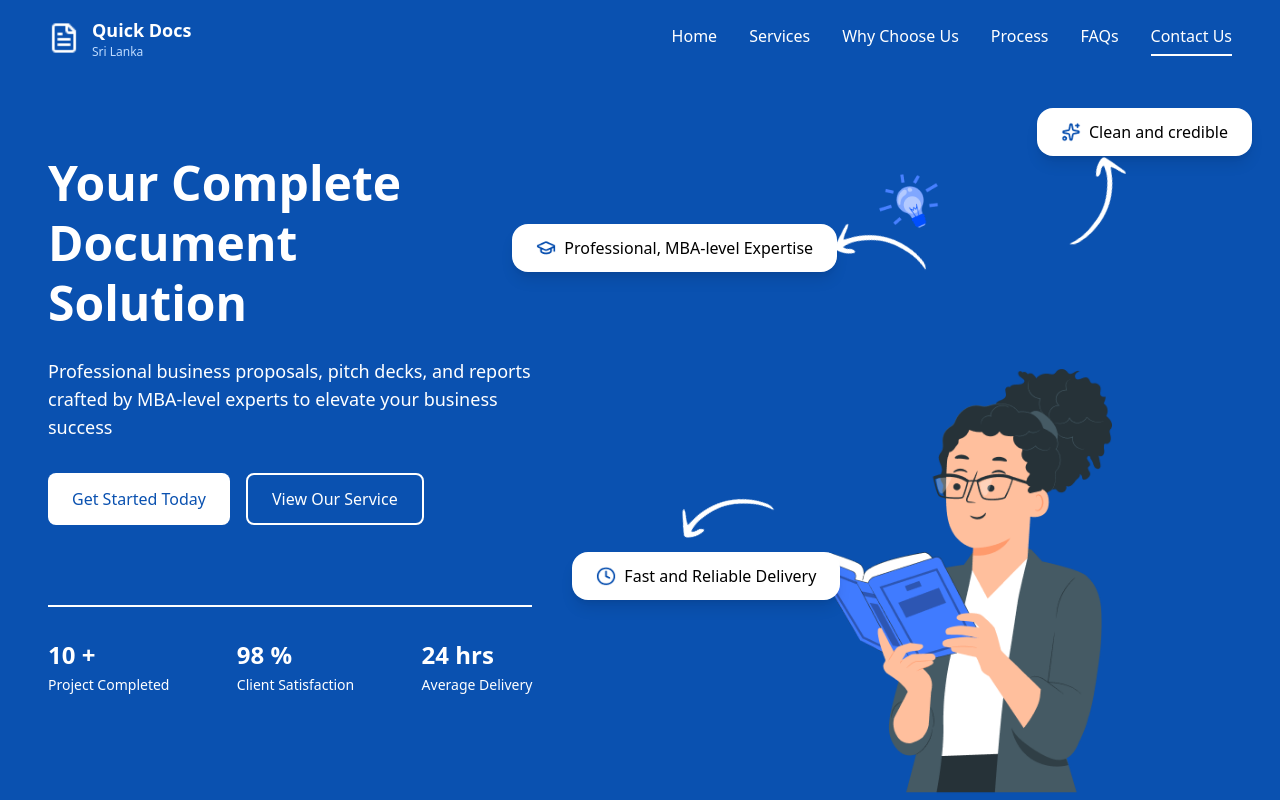
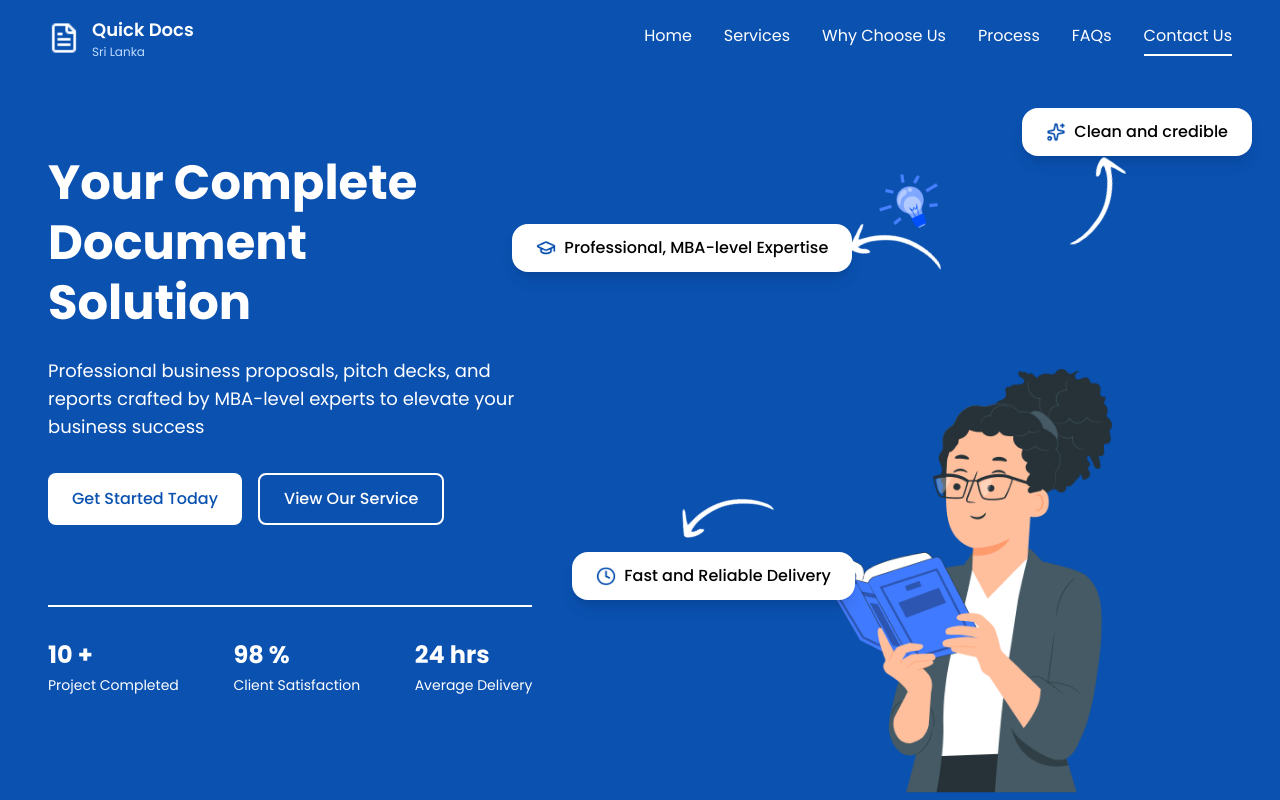
Before and after one commit to Cenzios/Quickdocs, a React (Vite) app: page / in a window 1280 px wide. Shown: the top 800 px of the page. Built offline with nearby package versions, Linux system fonts and the light colour scheme.

Commit message:
Update index.css to include additional font imports and ensure consistent font-family usage

```diff
--- a/src/index.css
+++ b/src/index.css
@@ -1 +1,7 @@
+@import url('https://fonts.googleapis.com/css2?family=Outfit:wght@100..900&family=Poppins:ital,wght@0,100;0,200;0,300;0,400;0,500;0,600;0,700;0,800;0,900;1,100;1,200;1,300;1,400;1,500;1,600;1,700;1,800;1,900&family=Prata&display=swap');
+
 @import "tailwindcss";
+
+* {
+    font-family: 'Poppins', sans-serif;
+}
```
